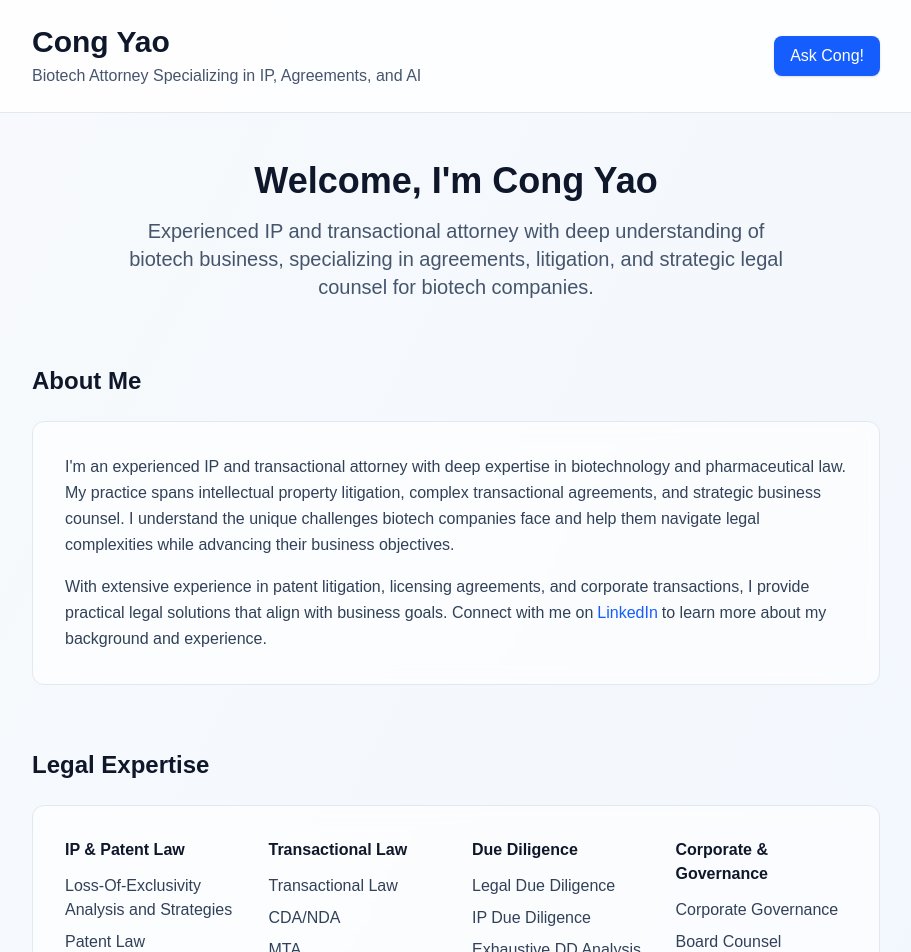
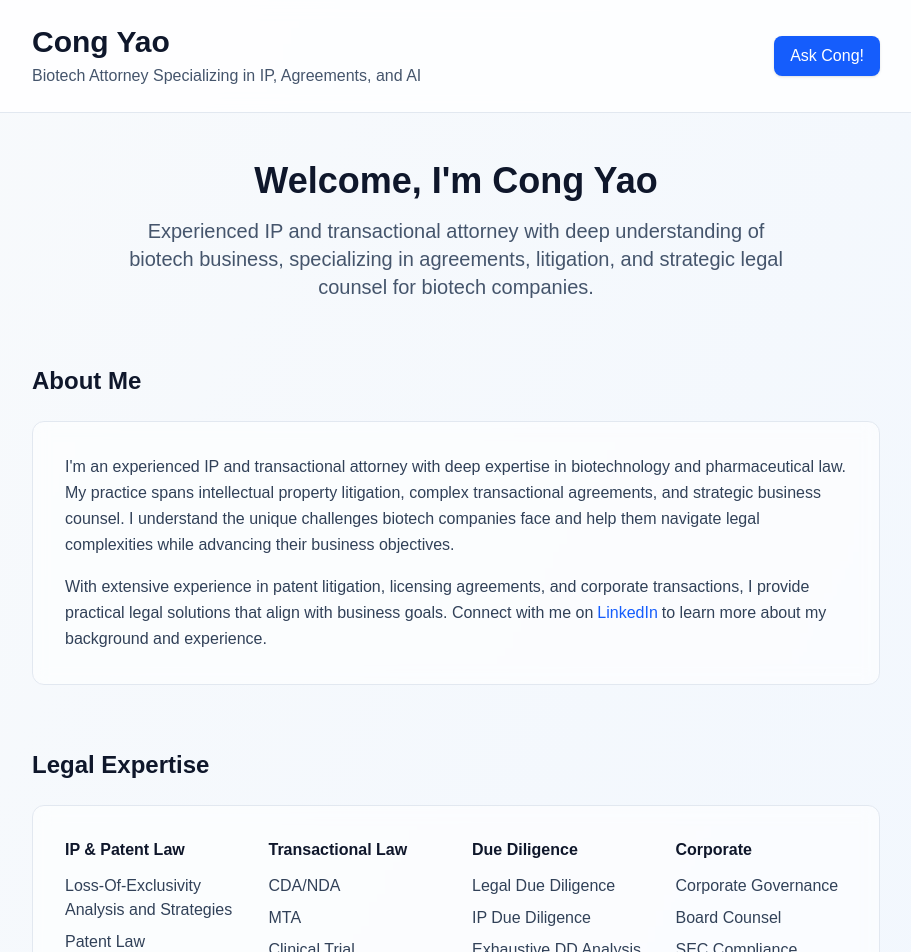
Before and after one commit to angelndemons/congyao.github.io, a Next.js app: page / in a window 1280 px wide. Shown: the top 952 px of the page, without its empty margins (184-1095 px from the left). Built offline with nearby package versions, Linux system fonts and the light colour scheme.

Commit message:
Clean up Legal Expertise section: remove duplicate Transactional Law entry and simplify Corporate title

```diff
--- a/app/page.tsx
+++ b/app/page.tsx
@@ -168,7 +168,6 @@ export default function Home() {
                            <div>
                <h4 className="font-semibold text-slate-900 dark:text-white mb-3">Transactional Law</h4>
                <ul className="space-y-2 text-slate-700 dark:text-slate-300">
-                  <li>Transactional Law</li>
                  <li>CDA/NDA</li>
                  <li>MTA</li>
                  <li>Clinical Trial Agreements</li>
@@ -191,7 +190,7 @@ export default function Home() {
               </div>
 
                            <div>
-                <h4 className="font-semibold text-slate-900 dark:text-white mb-3">Corporate & Governance</h4>
+               <h4 className="font-semibold text-slate-900 dark:text-white mb-3">Corporate</h4>
                 <ul className="space-y-2 text-slate-700 dark:text-slate-300">
                   <li>Corporate Governance</li>
                   <li>Board Counsel</li>
```
Lines whose indentation alone changed are shown as unchanged.
